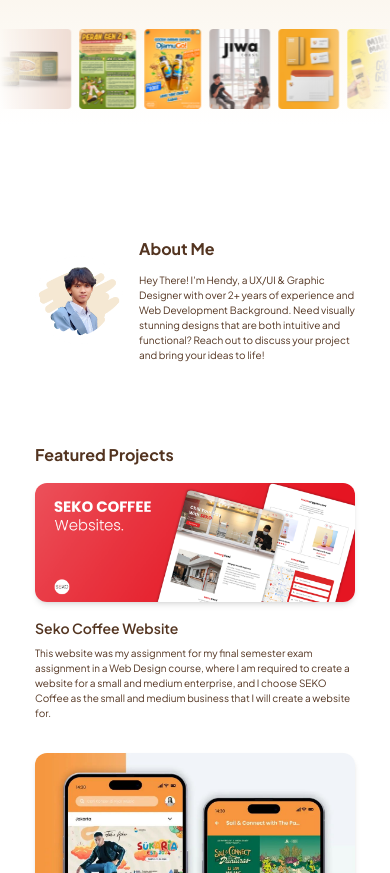
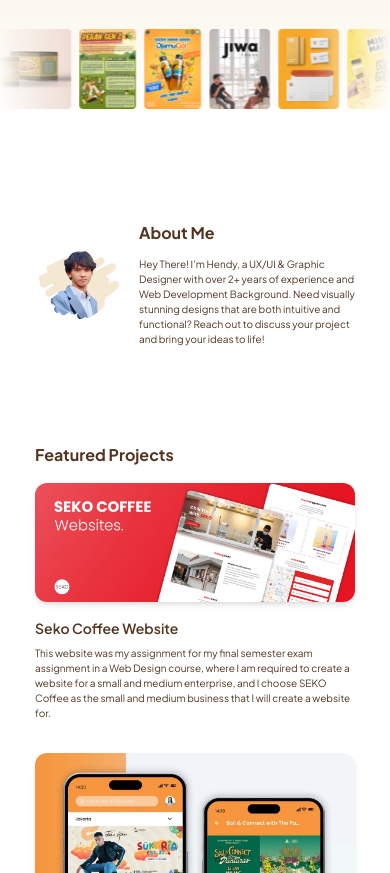
Before and after one commit to hendyoktavian/hendyoktavian.github.io, a website: page index.html in a window 390 px wide. Shown: the part 227-1100 px from the top of the page. Drawn offline with Linux system fonts and the light colour scheme.

Commit message:
update padding untuk anchor

```diff
--- a/index.html
+++ b/index.html
@@ -115,7 +115,7 @@
     <!-- Hero Section Akhir -->
 
     <!-- About Section Awal -->
-    <section id="about" class="pt-28 md:pt-32 lg:pt-36">
+    <section id="about" class="pt-24 md:pt-32 lg:pt-36">
       <div class="w-[320px] md:w-[570px] lg:w-[800px] mx-auto flex items-center justify-center">
         <div class="mr-4 md:mr-5 lg:mr-7">
           <img src="dist/img/Profile.png" alt="Hendy Oktavian" />
@@ -132,7 +132,7 @@
     <!-- About Section Akhir -->
 
     <!-- Projects Section Awal -->
-    <section id="projects" class="pt-20 md:pt-24 lg:pt-28">
+    <section id="projects" class="pt-24 lg:pt-28">
       <div class="w-[320px] md:w-[570px] lg:w-[800px] mx-auto">
         <div class="mb-4 md:mb-6 lg:mb-8">
           <h2 class="md:text-2xl lg:text-4xl font-bold text-primary block">Featured Projects</h2>
```
Also changed, not shown: dist/output.css.
